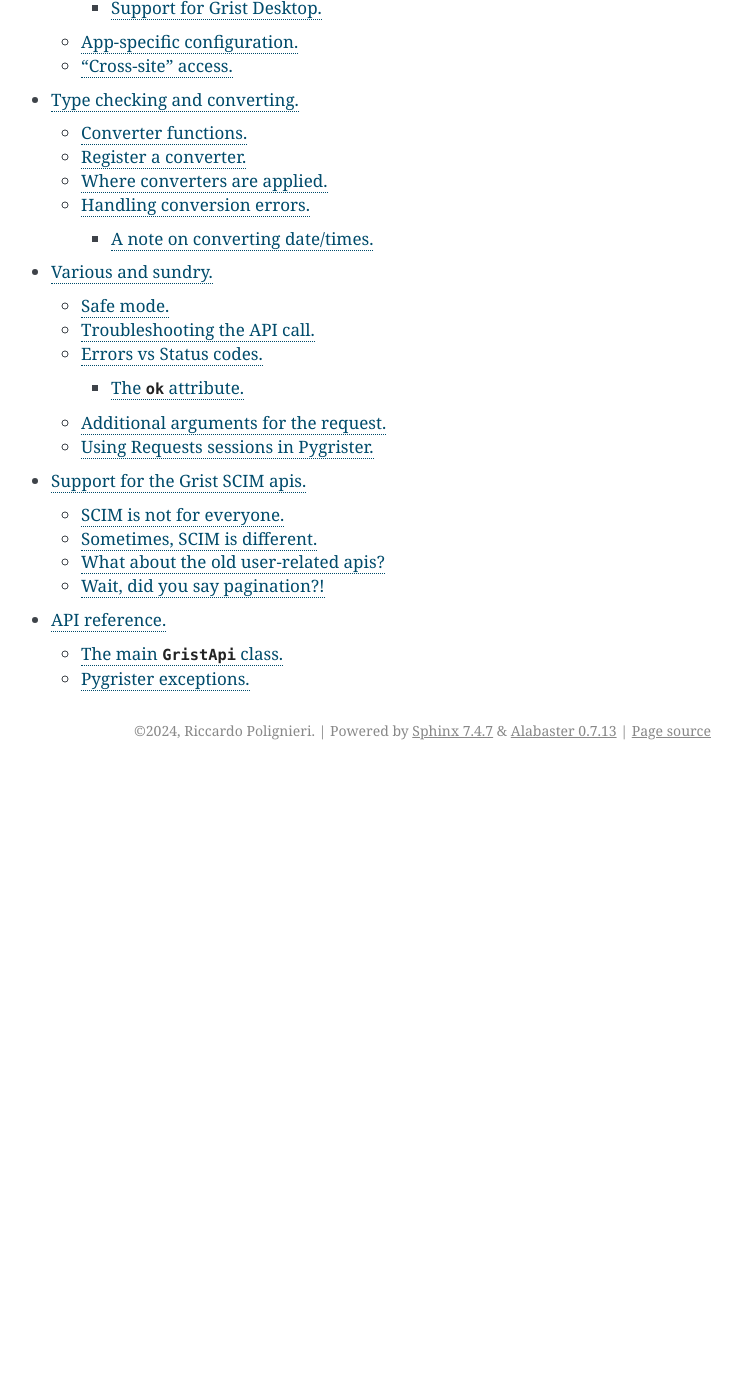
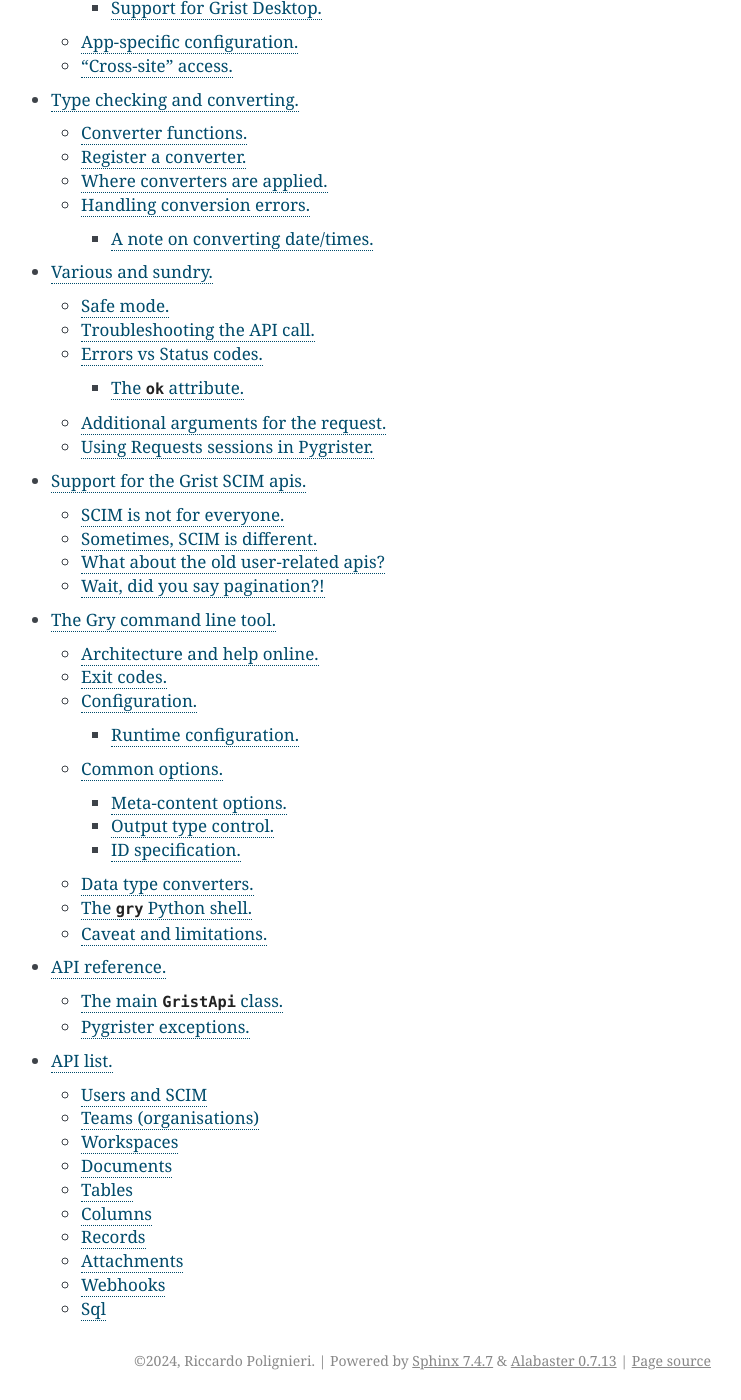
Before and after one commit to ricpol/pygrister, a Sphinx documentation site: the page built from doc/index.rst, in a window 1280 px wide and 1400 px high, scrolled down 535 px. Shown: the whole window, without its empty margins (399-1140 px from the left). Built offline with Sphinx 7.4.7, drawn with Linux system fonts in a browser that asks for light colours; before the commit the page ends 1305 px from its top, so only the background shows below that; part of the change alters nothing that is shown.

Commit message:
cli tool documentation

```diff
--- /dev/null
+++ b/doc/apitable.rst
@@ -0,0 +1,255 @@
+API list.
+=========
+
+This is a list of all the documented Grist APIs, as they are mapped in
+the Pygrister library and Gry command line tool.
+
+Users and SCIM
+--------------
+
+* Grist: ``GET /scim/v2/Users/{userId}``
+  Pygrister: ``GristApi.see_user``
+  Gry tool: ``gry user see``
+* Grist: ``GET /scim/v2/Me``
+  Pygrister: ``GristApi.see_myself``
+  Gry tool: ``gry user me``
+* Grist: ``GET /scim/v2/Users``
+  Pygrister: ``GristApi.list_users``, ``GristApi.list_users_raw``
+  Gry tool: ``gry user list``
+* Grist: ``POST   /scim/v2/Users``
+  Pygrister: ``GristApi.add_user``
+  Gry tool: ``gry user new``
+* Grist: ``PUT /scim/v2/Users/{userId}``
+  Pygrister: ``GristApi.update_user_override``
+  Gry tool: ``NONE``
+* Grist: ``PATCH  /scim/v2/Users/{userId}``
+  Pygrister: ``GristApi.update_user``
+  Gry tool: ``gry user update``
+* Grist: ``DELETE /scim/v2/Users/{userId}``
+  Pygrister: ``GristApi.delete_user``
+  Gry tool: ``gry user delete``
+* Grist: ``DELETE /users/{userId}``
+  Pygrister: ``GristApi.delete_myself`` (only as a stub)
+  Gry tool: *not implemented*
+* Grist: ``POST   /scim/v2/Users/.search``
+  Pygrister: ``GristApi.search_users``, ``GristApi.search_users_raw``
+  Gry tool: *not implemented*
+* Grist: ``POST   /scim/v2/Bulk``
+  Pygrister: ``GristApi.bulk_users``
+  Gry tool: *not implemented*
+* Grist: ``GET /scim/v2/Schemas``
+  Pygrister: ``GristApi.see_scim_schemas``
+  Gry tool: ``gry scim schemas``
+* Grist: ``GET /scim/v2/ServiceProviderConfig``
+  Pygrister: ``GristApi.see_scim_config``
+  Gry tool: ``gry scim config``
+* Grist: ``GET /scim/v2/ResourceTypes``
+  Pygrister: ``GristApi.see_scim_resources``
+  Gry tool: ``gry scim resources``
+
+Teams (organisations)
+---------------------
+
+* Grist: ``GET /orgs``
+  Pygrister: ``GristApi.list_team_sites``
+  Gry tool: ``gry team list``
+* Grist: ``GET /orgs/{orgId}``
+  Pygrister: ``GristApi.see_team``
+  Gry tool: ``gry team see``
+* Grist: ``DELETE /orgs/{orgId}``
+  Pygrister: ``GristApi.delete_team``
+  Gry tool: ``gry team delete``
+* Grist: ``PATCH /orgs/{orgId}``
+  Pygrister: ``GristApi.update_team``
+  Gry tool: ``gry team update``
+* Grist: ``GET /orgs/{orgId}/access``
+  Pygrister: ``GristApi.list_team_users``
+  Gry tool: ``gry team users``
+* Grist: ``PATCH /orgs/{orgId}/access``
+  Pygrister: ``GristApi.update_team_users``
+  Gry tool: ``gry team user-access``
+* Grist: ``GET /{orgId}/workspaces``
+  Pygrister: ``GristApi.list_workspaces``
+  Gry tool: ``gry ws list``
+* Grist: ``POST /{orgId}/workspaces``
+  Pygrister: ``GristApi.add_workspace``
+  Gry tool: ``gry ws new``
+
+Workspaces
+----------
+
+* Grist: ``GET /workspaces/{workspaceId}``
+  Pygrister: ``GristApi.see_workspace ``
+  Gry tool: ``gry ws see``
+* Grist: ``PATCH /workspaces/{workspaceId}``
+  Pygrister: ``GristApi.update_workspace``
+  Gry tool: ``gry ws update``
+* Grist: ``DELETE /workspaces/{workspaceId}``
+  Pygrister: ``GristApi.delete_workspace``
+  Gry tool: ``gry ws delete``
+* Grist: ``GET /workspaces/{workspaceId}/access``
+  Pygrister: ``GristApi.list_workspace_users``
+  Gry tool: ``gry ws users``
+* Grist: ``PATCH /workspaces/{workspaceId}/access``
+  Pygrister: ``GristApi.update_workspace_users``
+  Gry tool: ``gry ws user-access``
+* Grist: ``POST /workspaces/{workspaceId}/docs``
+  Pygrister: ``GristApi.add_doc``
+  Gry tool: ``gry doc new``
+
+Documents
+---------
+
+* Grist: ``GET /docs/{docId}``
+  Pygrister: ``GristApi.see_doc``
+  Gry tool: ``gry doc see``
+* Grist: ``PATCH /docs/{docId}``
+  Pygrister: ``GristApi.update_doc``
+  Gry tool: ``gry doc update``
+* Grist: ``DELETE /docs/{docId}``
+  Pygrister: ``GristApi.delete_doc``
+  Gry tool: ``gry doc delete``
+* Grist: ``PATCH /docs/{docId}/move``
+  Pygrister: ``GristApi.move_doc``
+  Gry tool: ``gry doc move``
+* Grist: ``GET /docs/{docId}/access``
+  Pygrister: ``GristApi.list_doc_users``
+  Gry tool: ``gry doc users``
+* Grist: ``PATCH /docs/{docId}/access``
+  Pygrister: ``GristApi.update_doc_users``
+  Gry tool: ``gry doc user-access``
+* Grist: ``GET /docs/{docId}/download``
+  Pygrister: ``GristApi.download_sqlite``
+  Gry tool: ``gry doc download``
+* Grist: ``POST /docs/{docId}/states/remove``
+  Pygrister: ``GristApi.delete_doc_history``
+  Gry tool: ``gry doc purge-history``
+* Grist: ``POST /docs/{docId}/force-reload``
+  Pygrister: ``GristApi.reload_doc``
+  Gry tool: ``gry doc reload``
+
+Tables
+------
+
+* Grist: ``GET /docs/{docId}/tables``
+  Pygrister: ``GristApi.list_tables``
+  Gry tool: ``gry table list``
+* Grist: ``POST /docs/{docId}/tables``
+  Pygrister: ``GristApi.add_tables``
+  Gry tool: ``gry table new``
+* Grist: ``PATCH /docs/{docId}/tables``
+  Pygrister: ``GristApi.update_tables``
+  Gry tool: ``gry table update``
+* Grist: ``GET /docs/{docId}/download/xlsx``
+  Pygrister: ``GristApi.download_excel``
+  Gry tool: ``gry table download -o excel``
+* Grist: ``GET /docs/{docId}/download/csv``
+  Pygrister: ``GristApi.download_csv``
+  Gry tool: ``gry table download -o csv``
+* Grist: ``GET /docs/{docId}/download/table-schema``
+  Pygrister: ``GristApi.download_schema``
+  Gry tool: ``gry table download -o schema``
+
+Columns
+-------
+
+* Grist: ``GET /docs/{docId}/tables/{tableId}/columns``
+  Pygrister: ``GristApi.list_cols``
+  Gry tool: ``gry col list``
+* Grist: ``POST /docs/{docId}/tables/{tableId}/columns``
+  Pygrister: ``GristApi.add_cols``
+  Gry tool: ``gry col new``
+* Grist: ``PATCH /docs/{docId}/tables/{tableId}/columns``
+  Pygrister: ``GristApi.update_cols``
+  Gry tool: ``gry col update``
+* Grist: ``PUT /docs/{docId}/tables/{tableId}/columns``
+  Pygrister: ``GristApi.add_update_cols``
+  Gry tool: *not implemented*
+* Grist: ``DELETE /docs/{docId}/tables/{tableId}/columns/{colId}``
+  Pygrister: ``GristApi.delete_column``
+  Gry tool: ``gry col delete``
+
+Records
+-------
+
+* Grist: ``GET /docs/{docId}/tables/{tableId}/records``
+  Pygrister: ``GristApi.list_records``
+  Gry tool: ``gry rec list``
+* Grist: ``POST /docs/{docId}/tables/{tableId}/records``
+  Pygrister: ``GristApi.add_records``
+  Gry tool: ``gry rec new``
+* Grist: ``PATCH /docs/{docId}/tables/{tableId}/records``
+  Pygrister: ``GristApi.update_records``
+  Gry tool: ``gry rec update``
+* Grist: ``PUT /docs/{docId}/tables/{tableId}/records``
+  Pygrister: ``GristApi.add_update_records``
+  Gry tool: *not implemented*
+* Grist: ``POST /docs/{docId}/tables/{tableId}/data/delete``
+  Pygrister: ``GristApi.delete_rows``
+  Gry tool: ``gry rec delete``
+
+Attachments
+-----------
+
+* Grist: ``GET /docs/{docId}/attachments``
+  Pygrister: ``GristApi.list_attachments``
+  Gry tool: ``gry att list``
+* Grist: ``POST /docs/{docId}/attachments``
+  Pygrister: ``GristApi.upload_attachments``
+  Gry tool: ``gry att upload``
+* Grist: ``GET /docs/{docId}/attachments/{attachmentId}``
+  Pygrister: ``GristApi.see_attachment``
+  Gry tool: ``gry att see``
+* Grist: ``GET /docs/{docId}/attachments/{attachmentId}/download``
+  Pygrister: ``GristApi.download_attachment``
+  Gry tool: ``gry att download``
+* Grist: ``GET /docs/{docId}/attachments/archive``
+  Pygrister: ``GristApi.download_attachments``
+  Gry tool: ``gry att backup``
+* Grist: ``POST /docs/{docId}/attachments/archive``
+  Pygrister: ``GristApi.upload_restore_attachments``
+  Gry tool: ``gry att restore``
+* Grist: ``GET /docs/{docId}/attachments/store``
+  Pygrister: ``GristApi.see_attachment_store``
+  Gry tool: ``gry att store``
+* Grist: ``POST /docs/{docId}/attachments/store``
+  Pygrister: ``GristApi.update_attachment_store``
+  Gry tool: ``gry att set-store``
+* Grist: ``GET /docs/{docId}/attachments/stores``
+  Pygrister: ``GristApi.list_store_settings``
+  Gry tool: ``gry att store-settings``
+* Grist: ``POST /docs/{docId}/attachments/transferAll``
+  Pygrister: ``GristApi.transfer_attachments``
+  Gry tool: ``gry att transfer``
+* Grist: ``GET /docs/{docId}/attachments/transferStatus``
+  Pygrister: ``GristApi.see_transfer_status``
+  Gry tool: ``gry att transfer-status``
+
+Webhooks
+--------
+
+* Grist: ``GET /docs/{docId}/webhooks``
+  Pygrister: ``GristApi.list_webhooks``
+  Gry tool: ``gry hook list``
+* Grist: ``POST /docs/{docId}/webhooks``
+  Pygrister: ``GristApi.add_webhooks``
+  Gry tool: ``gry hook new``
+* Grist: ``PATCH /docs/{docId}/webhooks/{webhookId}``
+  Pygrister: ``GristApi.update_webhook``
+  Gry tool: ``gry hook update``
+* Grist: ``DELETE /docs/{docId}/webhooks/{webhookId}``
+  Pygrister: ``GristApi.delete_webhook``
+  Gry tool: ``gry hook delete``
+* Grist: ``DELETE /docs/{docId}/webhooks/queue``
+  Pygrister: ``GristApi.empty_payloads_queue``
+  Gry tool: ``gry hook empty-queue``
+
+Sql
+---
+
+* Grist: ``GET /docs/{docId}/sql``
+  Pygrister: ``GristApi.run_sql``
+  Gry tool: ``gry sql``
+* Grist: ``POST /docs/{docId}/sql``
+  Pygrister: ``GristApi.run_sql_with_args``
+  Gry tool: ``gry sql --param``
--- /dev/null
+++ b/doc/gry.rst
@@ -0,0 +1,317 @@
+The Gry command line tool.
+==========================
+
+``gry`` is the GRist pYthon cli tool (an acronym that
+`almost makes sense <https://xkcd.com/1460/>`_). It leverages the Pygrister
+library, mapping almost all the documented Grist APIs, and providing a clean,
+easy-to-remember interface in your system shell, with no need to load/learn
+Python.
+
+**Main features:**
+
+- maps almost all the Grist API, with only a few inevitable simplifications;
+- accepts the same configuration files/variables as Pygrister: if you can
+  post an api call with the ``GristApi`` class, then the Gry cli will work as
+  well, out of the box;
+- 3 levels of output: you can choose between a nicely formatted summary for
+  human consumption, or the original Pygrister response, or even the underlying
+  Grist API retrieved response;
+- easy to inspect: if a call goes wrong, just re-post it with the ``-i`` option to
+  take a peek under the hood;
+- when you need a power boost, ``gry python`` opens a Python interpreter for you,
+  with Pygrister already configured and ready to use;
+- online help everywhere: just add the ``--help`` option to sort it out.
+
+Architecture and help online.
+-----------------------------
+
+Gry is organized in several "commands", which are *nouns* and refer to the various
+sections of the Grist API: we have ``gry doc``, ``gry table``, ``gry team`` and so on.
+Each command has several "sub-commands", which describe an action to perform (and are
+mostly *verbs*). Sub-commands tend to repeat across commands: ``gry doc new`` adds
+a document, ``gry table new`` adds a table, ``gry team new`` adds a team, and so on.
+
+Type ::
+
+    % gry --help
+
+(where ``%`` is your shell prompt) to get a list of available commands. Then type,
+for instance, ::
+
+    % gry doc --help
+
+to list the sub-commands available for ``gry doc``. Finally, something like ::
+
+    % gry doc new --help
+
+will show you how to use a particular sub-command.
+
+The only commands without sub-commands are
+
+- ``gry test`` performs a few sanity checks on your Grist setup,
+- ``gry python`` opens a Grist-aware Python shell,
+- ``gry sql`` allows you to enter an Sql query directly.
+
+Exit codes.
+-----------
+
+The ``gry`` tool conforms to the time-honoured Unix tradition of reporting the
+outcome with different exit codes:
+
+- exit code ``0`` means that everything went well and the command was executed
+  without errors;
+- exit code ``1`` means that an error was triggered and the command failed to
+  execute: **this is almost always a bug, and should be reported (thanks!)**;
+- exit code ``2`` means that the execution was aborted because you did not enter
+  the command correctly (forgot an argument, etc.);
+- exit code ``3`` means that the command was executed, but the Grist server
+  returned a "bad" Http code (like 404, 500 and so on). This is almost never
+  Gry/Pygrister's fault, but likely a problem with your configuration: retry
+  the same command with the ``-i`` option to find out more.
+
+Of course, exit codes are seldom needed in normal interactive use, since the
+shell will let you know anyway; they could be more useful in batch scripts.
+To inspect the exit code, type ``echo $?`` or ``echo %errorlevel%`` depending
+on your shell.
+
+Configuration.
+--------------
+
+(Please read the doc page about Pygrister configuration, before you go on.)
+
+If you already have a working Pygrister "static" configuration (config json file
+and/or environment variables), then the ``gry`` commands will pick it up and
+nothing more is needed. In other words, if you can start a Python shell and just
+type in ``grist = GristApi(); grist.see_team()``, then ``gry`` will work too.
+
+On top of this, ``gry`` will also look for a ``gryconf.json`` config file located
+*in the current directory*: this is meant as a quick drop-in configuration setup,
+if you are using ``gry`` for some specific task and you don't want to change your
+Pygrister configuration, or maybe you are only interested in ``gry``, and you
+don't care about Pygrister.
+
+The ``gryconf.json`` config file is specific to ``gry`` and Pygrister will
+ignore it. To sum up,
+
+- when you instantiate the ``GristApi`` class (``grist=GristApi()``), Pygrister
+  will search the configuration
+
+      - in ``~/.gristapi/config.json`` if present
+      - then in the relevant environment variables;
+
+- when you run the ``gry`` command in your system shell instead, Pygrister will
+  look at
+
+      - the ``~/.gristapi/config.json`` file if present, then
+      - the ``./gryconf.json`` file if present,
+      - then the relevant environment variables.
+
+As usual, the topmost options overwrite the lower ones: environment variable, if
+given, will always take precedence.
+
+Runtime configuration.
+^^^^^^^^^^^^^^^^^^^^^^
+
+On top of the "static" configuration declared in json files and variables, all
+commands in ``gry`` accept common options to specify documents, teams, workspaces::
+
+    % export GRIST_DOC_ID=aaaaa   # windows: set GRIST_DOC_ID=aaaaa
+    % gry doc see                 # retrieve data about doc aaaaa
+    % gry doc see -d bbbbb        # fetch doc bbbbb instead
+
+is the equivalent of Pygrister's ::
+
+    >>> grist = GristApi({'GRIST_DOC_ID': 'aaaaa'})
+    >>> grist.see_doc()
+    >>> grist.see_doc(doc_id='bbbbb')
+
+Below is a list of all common options available.
+
+In everyday use, however, you probably won't like typing in the document/team ID
+all the times: just set up the configuration file, and/or an env variable in your
+shell.
+
+Common options.
+---------------
+
+All ``gry`` commands share, if appropriate, the following options.
+
+Meta-content options.
+^^^^^^^^^^^^^^^^^^^^^
+
+- ``--help`` will display the online help content.
+
+- ``-i``, ``--inspect`` will output some additional info on the command executed,
+  together with the result, eg. ::
+
+      % gry doc see -i
+
+  is the same as Pygrister's ::
+
+      >>> grist.see_doc()
+      >>> print(grist.inspect())
+
+  This may be useful when a command fail with an Http error: just re-run it with
+  the ``-i`` option to find out what's going on.
+
+Output type control.
+^^^^^^^^^^^^^^^^^^^^
+
+- ``-v``, ``--verbose`` will control the output provided by ``gry``:
+
+  - when the option is not present (level 0, default), ``gry`` will print a nicely
+    formatted output, apt for human consumption;
+
+  - pass ``-v`` once (level 1) to output the original Pygrister result instead:
+    note that this is a *printed Python object*. In other words, ::
+
+      % gry doc see -v
+
+    is the same as ::
+
+      >>> status_code, result = grist.see_doc()
+      >>> print(result)
+
+  - pass the option twice (``-vv``, level 2) to output the original Grist API
+    response: note that this is a *json object*. In other words, ::
+
+      % gry doc see -vv
+
+    is the same as ::
+
+      >>> st, res = grist.see_doc()
+      >>> print(grist.resp_content)
+
+    Retrieving the original json response may be useful for later parsing and
+    analysis::
+
+      % gry doc see -vv > response.json
+
+  The difference between the 3 output levels varies from command to command.
+  Note, however, that if the API call *fails* with a "bad" Http code, ``gry``
+  (and Pygrister) will always return the original json response. Hence, ::
+
+    % gry doc see -d bogus_doc
+    % gry doc see -d bogus_doc -v
+    % gry doc see -d bogus_doc -vv
+
+  will produce the same output.
+
+- ``-q``, ``--quiet`` will suppress all output, always (overriding every
+  possible level of ``--verbose``). This may be helpful inside a script,
+  when you don't want to flood a log, etc. You can still inspect the
+  exit code to learn if the command succeeded::
+
+    % gry doc new mynewdoc --workspace 0 -q  # bogus ws id
+    % echo $?   # windows: echo %errorlevel%
+    3
+
+ID specification.
+^^^^^^^^^^^^^^^^^
+
+- ``-t``, ``--team`` ``<team_id>`` director the API call to the selected team ID,
+  instead of the one provided in your configuration;
+
+- ``-w``, ``--workspace`` ``<ws_id>`` directs the API call to the selected workspace;
+
+- ``-d``, ``--document`` ``<doc_id>`` directs the API call to the selected document.
+
+Data type converters.
+---------------------
+
+(Please read the doc page about Pygrister converters, before you go on.)
+
+Converters can be very helpful in ``gry``, especially in writing operations,
+because it's difficult to express anything other than strings in the command line.
+
+If you want to include converters in your ``gry`` workflow, you must add a Python
+module named ``cliconverters.py`` *in your current directory* (in fact, you can put
+the file anywhere in your Python path, since ``gry`` will attempt to *import* it).
+
+Inside the file, write your converter functions as you need. You must, however, name
+the final converter dictionaries ``cli_out_converters`` and ``cli_in_converters``.
+These converters will be imported and applied to your ``gry`` call.
+
+The ``gry`` Python shell.
+-------------------------
+
+Entering the ``gry python`` command gives you access to a patched Python shell,
+complete with a pre-loaded Pygrister environment. Inside, the ``gry`` variable
+is an instance of ``pygrister.GristApi``: its configuration is the same of the
+``gry`` cli tool, at the moment of starting the Python shell::
+
+  % gry python
+  This is Python <...> on <...>, and Pygrister <...>
+  Here, "gry" is a ready-to-use, pre-configured GristApi instance.
+  >>> gry
+  <GristApi instance at 0x....>
+  >>> gry.configurator.config
+  {... <the same config of the gry tool> ...}
+  >>> gry.see_doc()  # etc. etc.
+  ...
+  >>> exit()
+
+This is meant as a quick way to switch to a more powerful tool when you need
+to express an API call too sophisticated for ``gry`` to handle.
+
+Type ``exit()`` to return to your system command line.
+
+If you add the ``--idle`` option, an Idle window will open instead, provided that
+you have Idle installed on your system.
+
+(More specifically: all Gry will do, is to invoke ``python`` or ``python -m idlelib``
+from your system shell. If it doesn't work for you, perhaps because you don't have
+Python in your path or whatever, the ``gry`` command will fail too.)
+
+Caveat and limitations.
+-----------------------
+
+There is a limit to what can be expressed from the command line, without
+over-complicating the syntax. For this reason, Gry does not map a few APIs,
+and does not include a few options.
+
+- Several APIs allow for writing many instances of a "thing" in a single call:
+  in Gry, it's always one thing at a time. For instance, you can add multiple
+  tables to a document with ``GristApi.add_tables``, and multiple columns to
+  a table with ``GristApi.add_cols``: the Gry equivalents ``gry table new``
+  and ``gry col new`` are limited to one object at a time.
+
+- Filters in search APIs are difficult to write in the command line: Gry
+  does not provide filter options for user, attachment and record listing
+  (for the latter, an sql query is recommended instead). Unfortunately,
+  ``GristApi.search_users`` is also basically a filter, therefore Gry is not
+  implementing it at the moment.
+
+- Nested structures such as record, columns, etc. are difficult to express
+  as well: Gry will offer only a simplified version for adding/updating
+  records and columns.
+
+- The two ``GristApi.add_update_*`` APIs (for columns and records) are just too
+  complicated for Gry, as it is ``GristApi.bulk_user``.
+
+Some of these may be implemented in the future. In any case, remember:
+if you hit a construct that you cannot express in Gry, just type
+``gry python`` to open a Python shell, pre-loaded with a working GristApi
+instance, and let Pygrister take over from there.
+
+Finally, keep in mind that ``gry``, being written in Python, is *slow*:
+every time you enter a ``gry`` command, the Python interpreter must be loaded
+(and then some) before your command is parsed and executed, then shut down.
+In normal, interactive usage you won't even notice (because the real bottleneck
+will be the network latency anyway). However, you might want to think twice
+before, say, queuing many ``gry`` commands in a script. If you want to load
+100 records into a table, something like this ::
+
+    >>> records = [[...], [...], ...]
+    >>> grist = GristApi()
+    >>> for record in records:
+    ...     _ = grist.add_record(...)
+
+can be fast, while the equivalent ::
+
+    #!/bin/bash
+    gry rec new ... -q
+    gry rec new ... -q
+    ...
+
+will be *very* slow.
--- a/doc/index.rst
+++ b/doc/index.rst
@@ -9,4 +9,6 @@ Pygrister docs.
     types
     misc
     scim
+    gry
     api_doc
+    apitable
```
